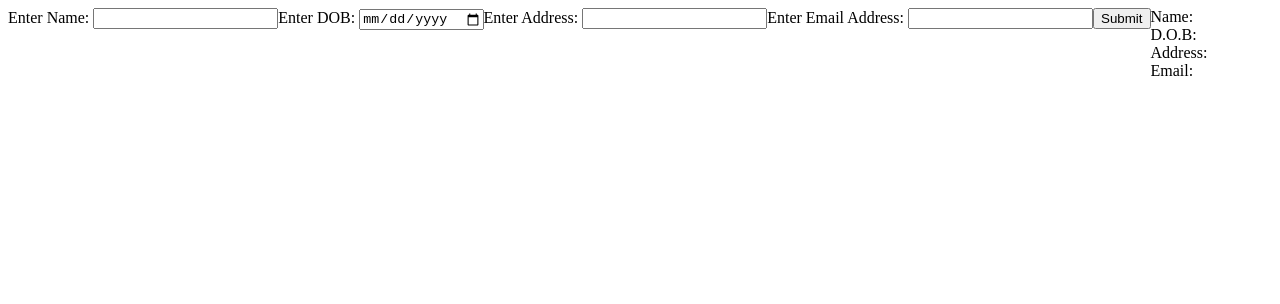
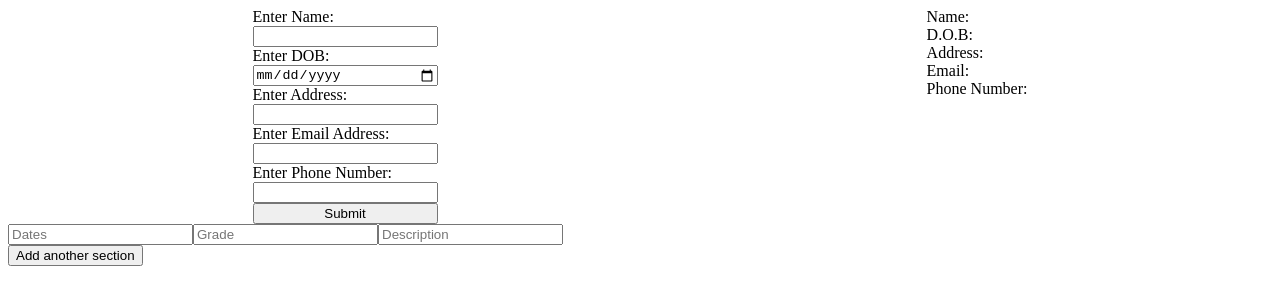
Before and after one commit to dunsd/cv-project, a React (Create React App) app: page / in a window 1280 px wide. Shown: the top 304 px of the page. Built offline with nearby package versions, Linux system fonts and the light colour scheme.

Commit message:
Add education form and button to add sections

```diff
--- a/src/App.css
+++ b/src/App.css
@@ -1,4 +1,7 @@
+* {box-sizing:border-box;}
+
 .mainSection {
     display: flex;
+    justify-content: space-around;
 
 }
--- a/src/App.js
+++ b/src/App.js
@@ -1,6 +1,7 @@
 import './App.css';
 import UserDetails from './components/UserDetails';
 import EntryForm from './components/EntryForm';
+import EducationForm from './components/EducationForm';
 import { useState } from 'react';
 
 const App = () => {
@@ -31,6 +32,7 @@ const handleSubmit = (e) => {
         userInfo = {userInfo}
         />
       </div>
+      <EducationForm/>
     </div>
   )
 }
--- /dev/null
+++ b/src/components/EducationForm.js
@@ -0,0 +1,65 @@
+import React, { useState } from "react";
+
+const EducationForm = ({userEdu}) => {
+
+    const [eduInputs, setEduInputs] = useState([
+        {
+            dates: "",
+            grade: "",
+            desc: "",
+        }
+    ])
+
+    const onEduChange = (index, event) => {
+        let data = [...eduInputs];
+        data[index][event.target.name] = event.target.value;
+        setEduInputs(data);
+    }
+
+    const addSection = () => {
+        let newSection = {dates: "", grade: "", desc: ""};
+        setEduInputs([...eduInputs, newSection]);
+    }
+
+    const onEduSubmit = (e) => {
+        e.preventDefault();
+    }
+
+    return (
+        <form className="eduForm" onSubmit={onEduSubmit}>
+            {/* <label>Enter Education: </label>
+            <input
+                type="textarea"
+                rows={5}
+            />
+            <button>Add Section</button> */}
+            {eduInputs.map((input, index) => {
+                return (
+                    <div key={index}>
+                        <input
+                            name='dates'
+                            placeholder="Dates"
+                            value={input.dates}
+                            onChange={event => onEduChange(index, event)}
+                        />
+                        <input
+                            name="grade"
+                            placeholder="Grade"
+                            value={input.grade}
+                            onChange={event => onEduChange(index, event)}
+                        />
+                        <input
+                            name="desc"
+                            placeholder="Description"
+                            value={input.desc}
+                            onChange={event => onEduChange(index, event)}
+                        />
+                    </div>
+                )
+            })}
+            <button onClick={addSection}>Add another section</button>
+        </form>
+    )
+}
+
+export default EducationForm;
--- a/src/components/EntryForm.js
+++ b/src/components/EntryForm.js
@@ -6,8 +6,7 @@ import './EntryForm.css';
 const EntryForm = ({userInfo, handleSubmit, onChange}) => {
 
     return (
-        <div className="entryForm">
-            <form onSubmit={handleSubmit}>
+            <form className="entryForm" onSubmit={handleSubmit}>
                 <label htmlFor="nameInput">Enter Name: </label>
                 <input
                     type="text"
@@ -40,9 +39,16 @@ const EntryForm = ({userInfo, handleSubmit, onChange}) => {
                     value={userInfo.email || ""}
                     onChange={onChange}
                 />
+                <label htmlFor="phoneInput">Enter Phone Number: </label>
+                <input
+                    type="number"
+                    id="phoneInput"
+                    name="phone"
+                    value={userInfo.phone || ""}
+                    onChange={onChange}
+                />
                 <button type="submit">Submit</button>
             </form>
-        </div>
     )
 }
 
--- a/src/components/UserDetails.js
+++ b/src/components/UserDetails.js
@@ -11,6 +11,7 @@ const UserDetails = ({userInfo}) => {
             <div>D.O.B: {userInfo.dob}</div>
             <div>Address: {userInfo.address}</div>
             <div>Email: {userInfo.email}</div>
+            <div>Phone Number: {userInfo.phone}</div>
         </div>
     )
 }
```
